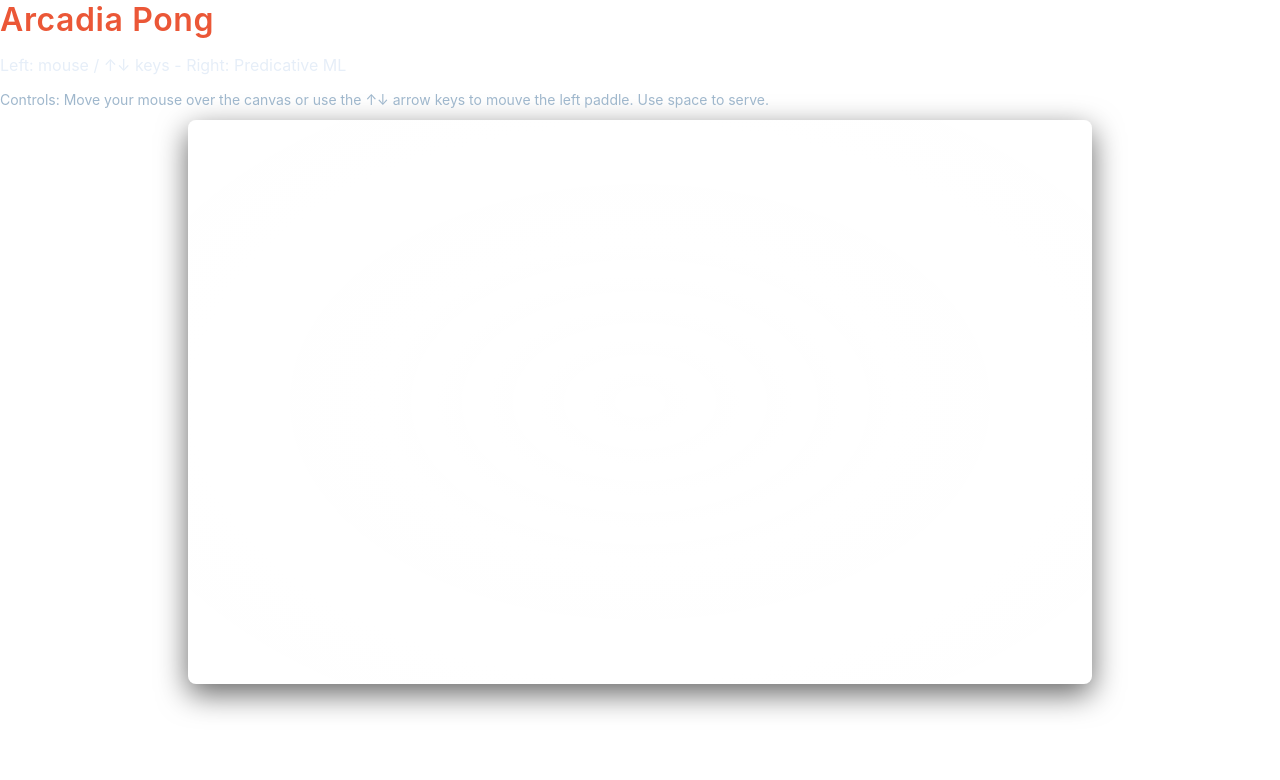
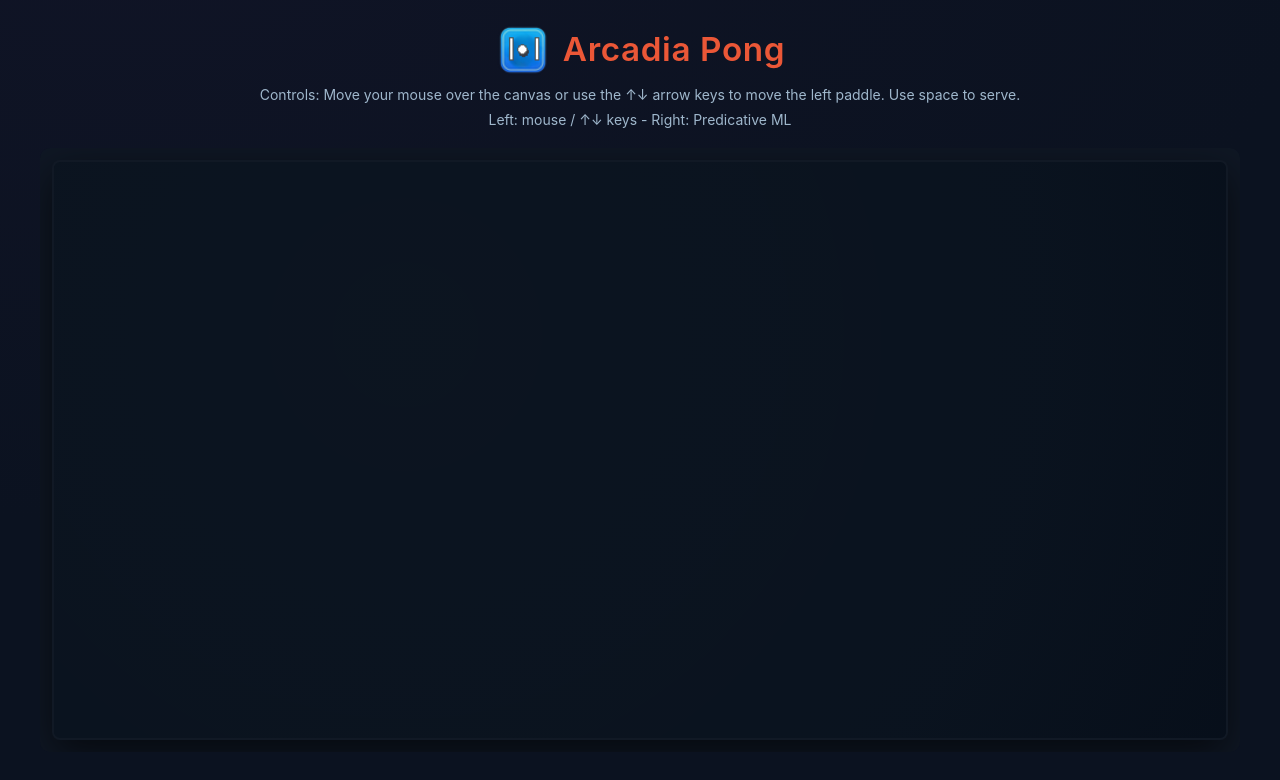
Before and after one commit to DarkAyleid17/Pong, a website built with Vite: page index.html in a window 1280 px wide. Built offline with nearby package versions, Linux system fonts and the light colour scheme.

Commit message:
feat: HTML/CSS Frame

```diff
--- a/index.html
+++ b/index.html
@@ -1,24 +1,24 @@
 <!doctype html>
+<meta charset="utf-8" />
 <html lang="en">
-  <head>
-    <meta charset="UTF-8" />
-    <link rel="icon" type="image/svg+xml" href="/logo.png" />
-    <meta name="viewport" content="width=device-width, initial-scale=1.0" />
-    <title>Arcadia Pong</title>
-    <meta name="description" content="A pong clone written in TypeScript + Vite">
-    <link rel="stylesheet" href="/styles.css" />
-  </head>
-  <body>
-    <div class="app">
-      <header class="topbar">
-        <h1 class="title">Arcadia Pong</h1>
-        <p class="subtitle">Left: mouse / ↑↓ keys - Right: Predicative ML</p>
-        <p class="controls">Controls: Move your mouse over the canvas or use the ↑↓ arrow keys to mouve the left paddle. Use space to serve.</p>
-      </header>
+<link rel="icon" href="/logo.png" />
+<header class="header">
+  <div class="header-row">
+    <img src="/logo.png" alt="Arcadia Pong logo" class="logo" />
+    <h1>Arcadia Pong</h1>
+  </div>
 
-      <main class="main">
-        <canvas id="game" width="900" height="560"></canvas>
-      </main>
+  <p class="controls">
+    Controls: Move your mouse over the canvas or use the ↑↓ arrow keys to move
+    the left paddle. Use space to serve.
+  </p>
+  <p class="alt-controls">Left: mouse / ↑↓ keys - Right: Predicative ML</p>
+</header>
+
+<main class="container">
+  <div class="canvas-wrap">
+    <canvas id="game"></canvas>
+  </div>
 
       <script type="module" src="/src/main.ts"></script>
   </body>
--- a/src/style.css
+++ b/src/style.css
@@ -3,42 +3,128 @@
   --panel: #0f1724;
   --accent: #eb5737;
   --text: #e6eef8;
+  --muted: #9fb7cc;
 }
 
-*{box-sizing: border-box;}
-html,body{
+* { box-sizing: border-box; }
+html, body {
   height: 100%;
   margin: 0;
-  font-family: Inter, system-ui, -apple-system, "Segoe UI", Roboto, "Helvetica Neue", Arial;
-  color: var(--text);
-  -webkit-font-smoothing:antialiased;
-  -moz-osx-font-smoothing:grayscale;
+  padding: 0;
+  overflow: hidden;
 }
 
-.container{
-  max-width: 920px;
-  margin: 28px auto;
+body {
+  padding: 16px;
+  box-sizing: border-box;
+  display: flex;
+  flex-direction: column;
+  align-items: center;
+  background: radial-gradient(1200px 600px at 10% -10%, #101426, var(--bg));
+  color: var(--text);
+  font-family: Inter, system-ui, -apple-system, "Segoe UI", Roboto,
+    "Helvetica Neue", Arial, sans-serif;
+  -webkit-font-smoothing: antialiased;
+  -moz-osx-font-smoothing: grayscale;
   text-align: center;
 }
 
-h1{
-  margin:0 0 14px 0;
+.header {
+  text-align: center;
+  margin: 6px 0 12px;
+}
+
+.container {
+  width: 100%;
+  max-width: 1200px;
+  max-height: calc(100vh - 32px);
+  overflow: auto;
+  -webkit-overflow-scrolling: touch;
+  background: var(--panel);
+  padding: 12px;
+  border-radius: 10px;
+  display: flex;
+  flex-direction: column;
+  align-items: center;
+  gap: 12px;
+}
+
+.header-row {
+  display: flex;
+  justify-content: center;
+  align-items: center;
+  gap: 12px;
+}
+
+.logo {
+  height: 56px; /* slightly bigger */
+  width: auto;
+  display: block;
+}
+
+h1 {
+  margin: 0;
   font-weight: 600;
   color: var(--accent);
   letter-spacing: 0.6px;
+  font-size: clamp(20px, 2.6vw, 36px);
+  line-height: 1;
 }
 
-canvas{
-  background: radial-gradient(transparent 0%, rgba(255, 255, 255, 0.02) 40%,rgba(255, 255,255, 0.01) 100%, rgba(7,14,25,0.6));
-  border: 2px solid rgba(255, 255, 255, 0.04);
-  box-shadow: 0 10px 30px rgba(0, 0, 0, 0.6);
-  display:block;
-  margin: 12px auto;
+.canvas-wrap {
+  width: 100%;
+  max-width: 1180px;
+  aspect-ratio: 16 / 9;
+  max-height: calc(100vh - 220px);
+  height: auto;
+  background: #07101c;
   border-radius: 8px;
+  overflow: hidden;
+  position: relative;
+  display: block;
+  border: 2px solid rgba(255,255,255,0.04);
+  box-shadow: 0 14px 40px rgba(0,0,0,0.6);
 }
 
-.controls, build-note{
+.canvas-wrap canvas,
+canvas {
+  width: 100%;
+  height: 100%;
+  display: block;
+  background: radial-gradient(
+      circle at 30% 30%,
+      rgba(255,255,255,0.02) 0%,
+      rgba(255,255,255,0.015) 40%,
+      rgba(255,255,255,0.01) 70%,
+      rgba(7,14,25,0.6) 100%
+    );
+}
+
+.controls,
+.build-note,
+.alt-controls {
   margin: 8px 0;
   font-size: 14px;
-  color: #9fb7cc;
+  color: var(--muted);
 }
+
+.legend {
+  display: flex;
+  gap: 12px;
+  flex-wrap: wrap;
+  align-items: center;
+  color: var(--muted);
+  font-size: 13px;
+}
+
+@media (min-width: 1400px) {
+  .container { max-width: 1400px; }
+  .canvas-wrap { max-width: 1360px; aspect-ratio: 16 / 9; }
+  .logo { height: 64px; }
+}
+
+@media (max-width: 720px) {
+  .header-row { flex-direction: column; gap: 8px; }
+  .logo { height: 40px; }
+  .canvas-wrap { aspect-ratio: 4 / 3; max-width: 100%; }
+}
```
